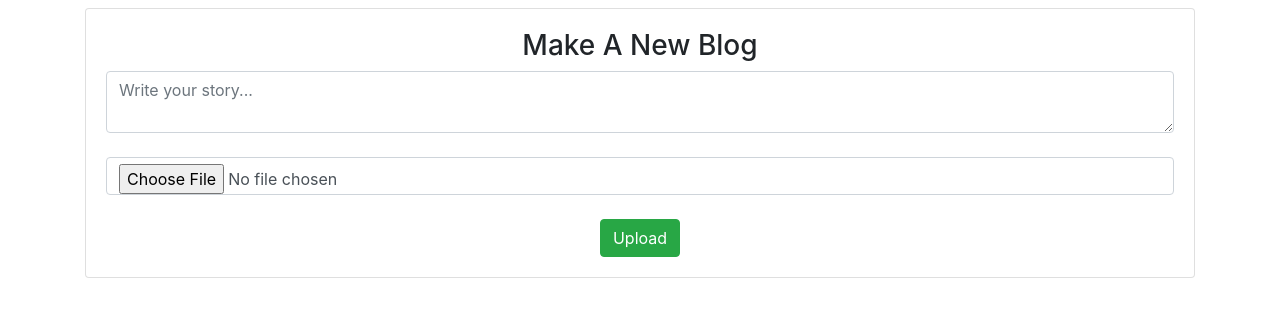
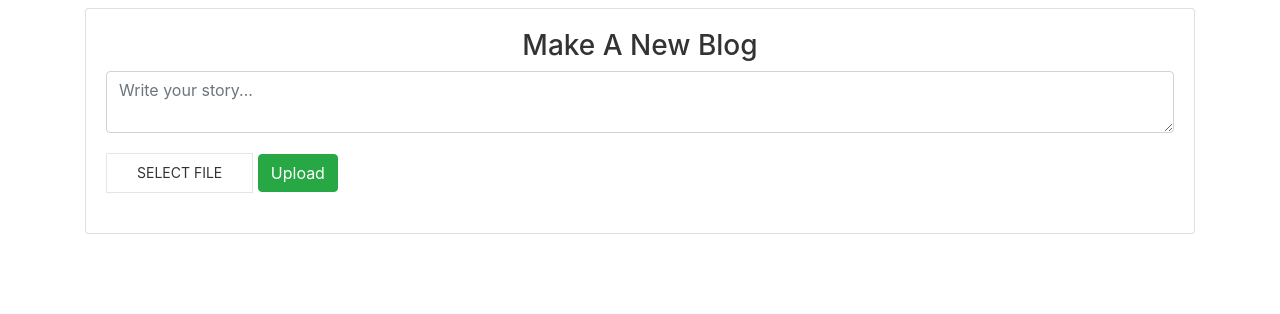
Before and after one commit to billlawrenx/ADMIN-IMAGE-UPLOAD-PORTAL, a plain HTML site: page index.html in a window 1280 px wide. Drawn offline with nearby package versions, Linux system fonts and the light colour scheme; no server answers.

Commit message:
Second Commit

```diff
--- a/index.html
+++ b/index.html
@@ -4,6 +4,7 @@
     <meta charset="UTF-8">
     <meta name="viewport" content="width=device-width, initial-scale=1.0">
     <title>Blogging Admin Portal System</title>
+    <link rel="stylesheet" href="https://cdn.jsdelivr.net/npm/uikit@3.5.6/dist/css/uikit.min.css" />
     <link rel="stylesheet" href="https://stackpath.bootstrapcdn.com/bootstrap/4.5.0/css/bootstrap.min.css" integrity="sha384-9aIt2nRpC12Uk9gS9baDl411NQApFmC26EwAOH8WgZl5MYYxFfc+NcPb1dKGj7Sk" crossorigin="anonymous">
 </head>
 <body>
@@ -13,12 +14,22 @@
             <form id="post-form">
                 <center><h3>Make A New Blog</h3></center>
                 <textarea id="post" class="form-control" placeholder="Write your story..."></textarea>
-                <br>
-                <input type="file" class="form-control" id="image" accept="images/*">
-                <br>
-                <div class="text-center">
+
+               <!-- <input type="file" class="form-control" id="image" accept="images/*">-->
+
+               <div class="uk-margin">
+                <div uk-form-custom>
+                  <div class="text-center">
+                    <input type="file">
+                    <button class="uk-button uk-button-default" type="button" tabindex="-1">Select File</button>
+
+
+
                     <button type="button" class="btn btn-success" onclick="upload()">Upload</button>
                 </div>
+              </div>
+
+              </div>
 
             </form>
          </div>
@@ -57,6 +68,10 @@
   firebase.initializeApp(firebaseConfig);
   firebase.analytics();
 </script>
+
+<!-- UIkit JS -->
+<script src="https://cdn.jsdelivr.net/npm/uikit@3.5.6/dist/js/uikit.min.js"></script>
+<script src="https://cdn.jsdelivr.net/npm/uikit@3.5.6/dist/js/uikit-icons.min.js"></script>
     <script src="https://code.jquery.com/jquery-3.5.1.slim.min.js" integrity="sha384-DfXdz2htPH0lsSSs5nCTpuj/zy4C+OGpamoFVy38MVBnE+IbbVYUew+OrCXaRkfj" crossorigin="anonymous"></script>
 <script src="https://cdn.jsdelivr.net/npm/popper.js@1.16.0/dist/umd/popper.min.js" integrity="sha384-Q6E9RHvbIyZFJoft+2mJbHaEWldlvI9IOYy5n3zV9zzTtmI3UksdQRVvoxMfooAo" crossorigin="anonymous"></script>
 <script src="https://stackpath.bootstrapcdn.com/bootstrap/4.5.0/js/bootstrap.min.js" integrity="sha384-OgVRvuATP1z7JjHLkuOU7Xw704+h835Lr+6QL9UvYjZE3Ipu6Tp75j7Bh/kR0JKI" crossorigin="anonymous"></script>
```
